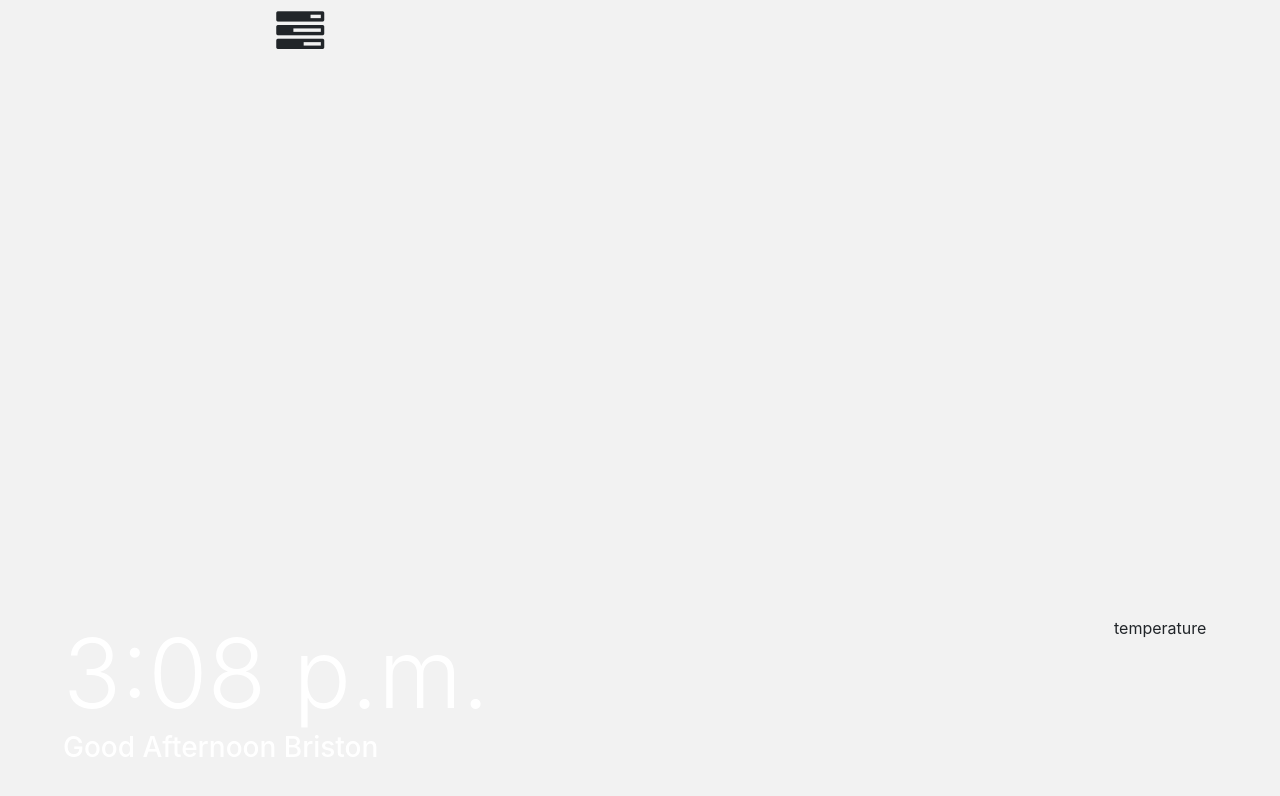
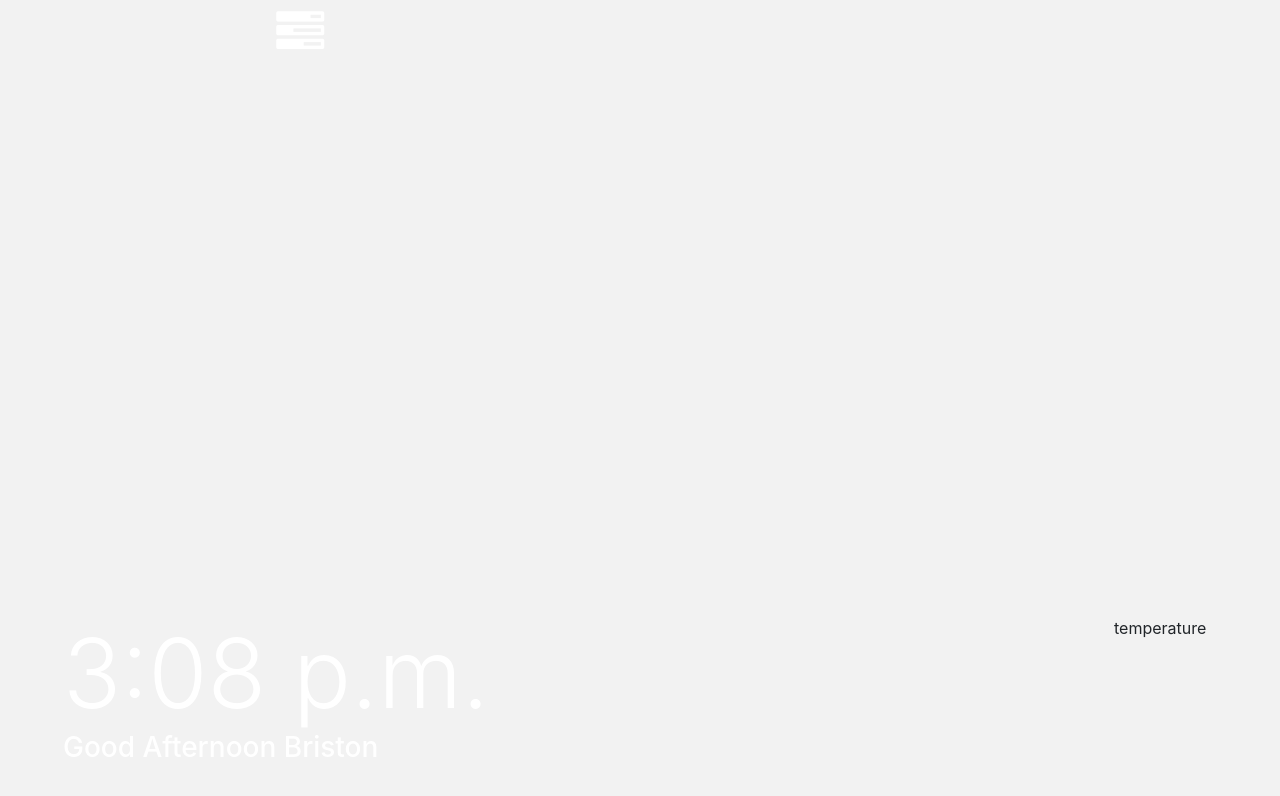
Before and after one commit to BristonLowell/midterm-inspire, a website with bundled scripts: page index.html in a window 1280 px wide. Built offline with nearby package versions, Linux system fonts and the light colour scheme; no server answers.

Commit message:
changed icon color to white

```diff
--- a/index.html
+++ b/index.html
@@ -15,8 +15,8 @@
     <main class="container-fluid">
         <div class="row">
             <div class="col-2 offset-2">
-                <i class="fa fa-tasks fa-3x ml-5 mt-2" data-toggle="collapse" href="#collapseExample" role="button"
-                    aria-expanded="false" aria-controls="collapseExample">
+                <i class="fa fa-tasks fa-3x ml-5 mt-2 text-white" data-toggle="collapse" href="#collapseExample"
+                    role="button" aria-expanded="false" aria-controls="collapseExample">
                 </i>
             </div>
 
```
